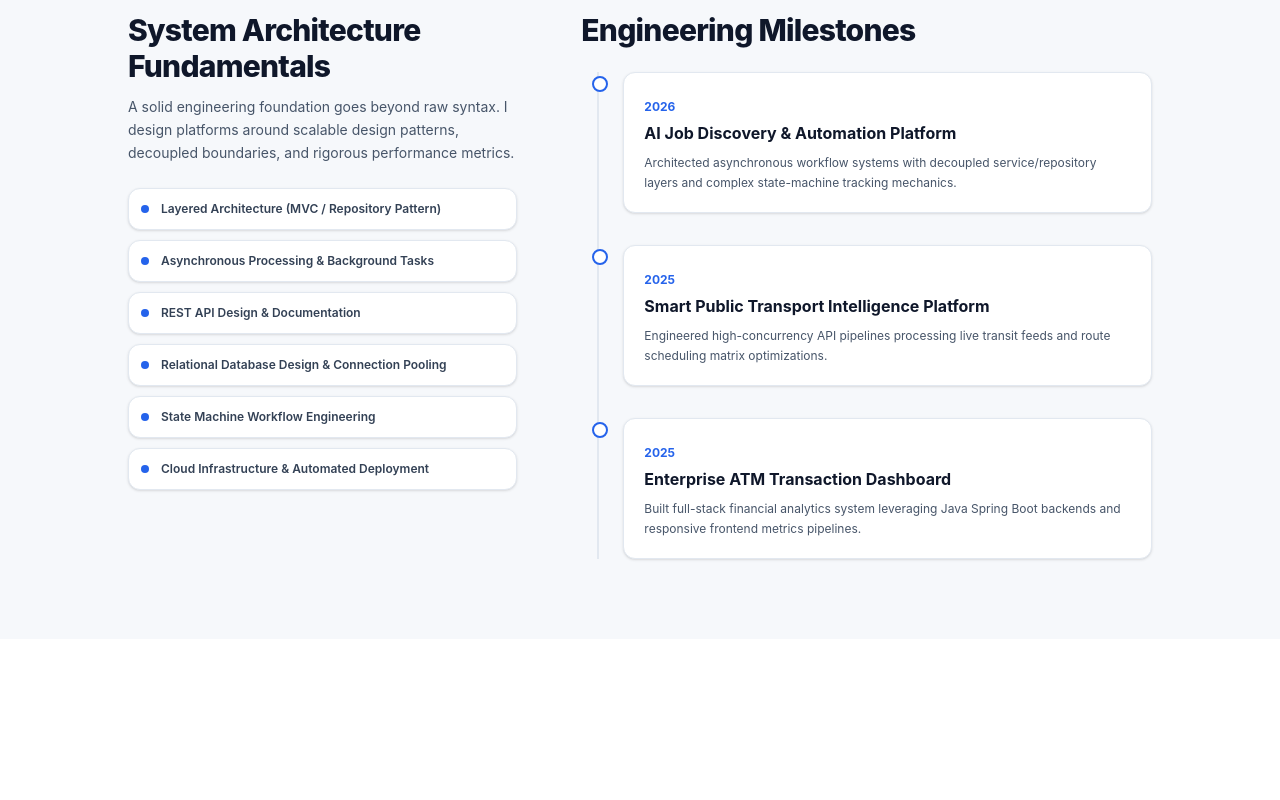
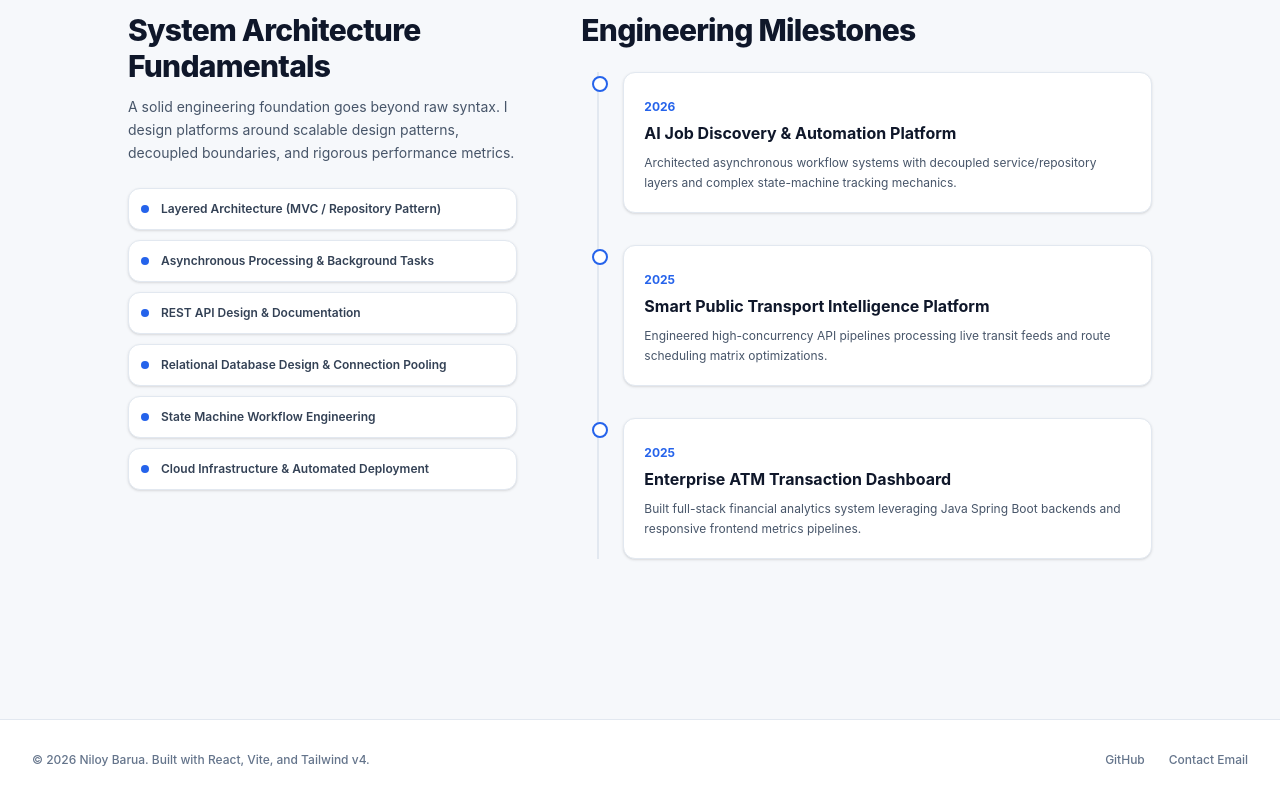
Before and after one commit to nestorNiloy/portfolio, a React app: page / in a window 1280 px wide. Shown: the part 2259-3059 px from the top of the page. Before the commit the page ends 2898 px from the top, so only its background shows below. Built offline with nearby package versions, Linux system fonts and the light colour scheme; the HTML template or start-up script is replaced by a standard one.

Commit message:
feat: add centralized minimal engineering footer with contact linkages

```diff
--- a/src/App.jsx
+++ b/src/App.jsx
@@ -4,6 +4,7 @@ import Navbar from './components/Navbar';
 import Hero from './components/Hero';
 import Projects from './components/Projects';
 import Timeline from './components/Timeline';
+import Footer from './components/Footer';
 
 export default function App() {
   return (
@@ -15,6 +16,8 @@ export default function App() {
         <Projects />
         <Timeline />
       </main>
+
+      <Footer />
     </div>
   );
 }
--- /dev/null
+++ b/src/components/Footer.jsx
@@ -0,0 +1,22 @@
+// src/components/Footer.jsx
+import React from 'react';
+
+export default function Footer() {
+  return (
+    <footer className="border-t border-[#E2E8F0] bg-white mt-20">
+      <div className="mx-auto max-w-7xl px-4 py-8 sm:px-6 lg:px-8 flex flex-col sm:flex-row items-center justify-between gap-4 text-xs font-medium text-[#64748B]">
+        <div>
+          <p>© 2026 Niloy Barua. Built with React, Vite, and Tailwind v4.</p>
+        </div>
+        <div className="flex gap-6">
+          <a href="https://github.com/nestorNiloy" target="_blank" rel="noreferrer" className="hover:text-[#2563EB] transition-colors">
+            GitHub
+          </a>
+          <a href="mailto:your.email@domain.com" className="hover:text-[#2563EB] transition-colors">
+            Contact Email
+          </a>
+        </div>
+      </div>
+    </footer>
+  );
+}
```
